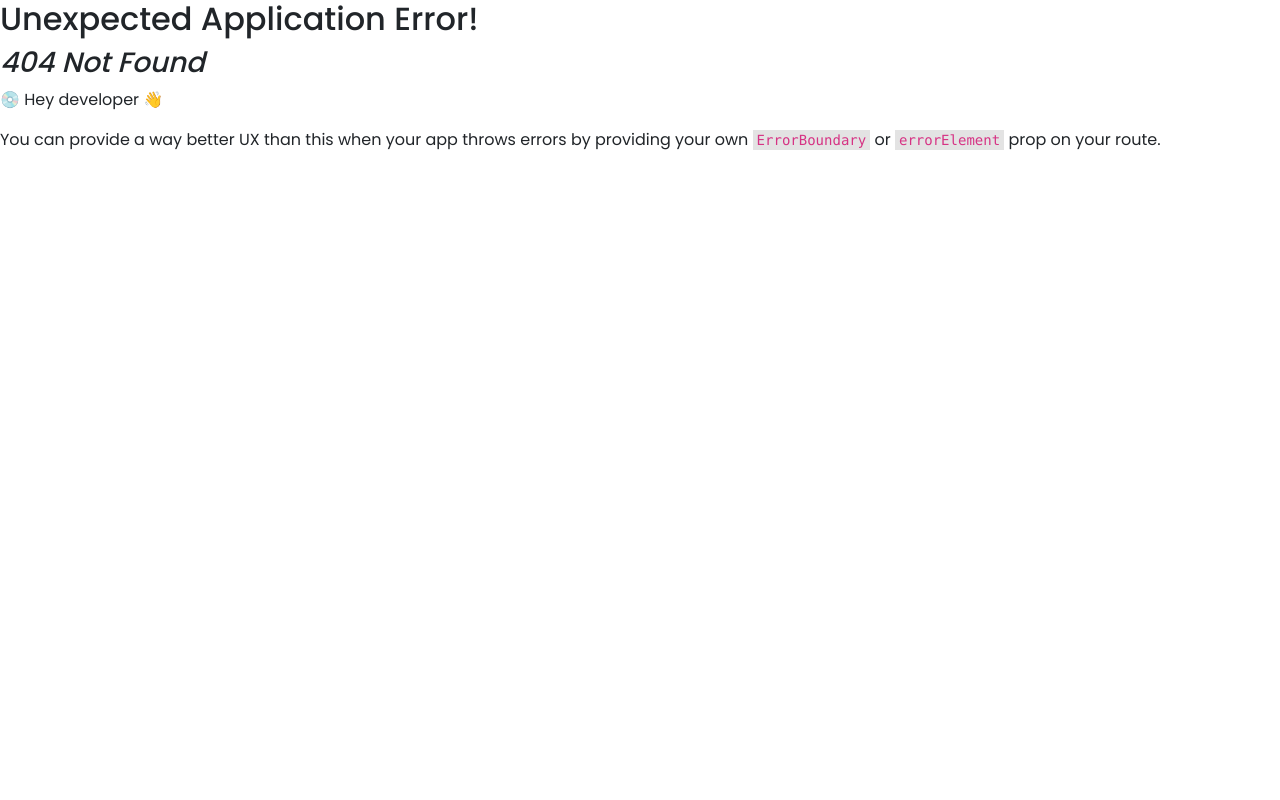
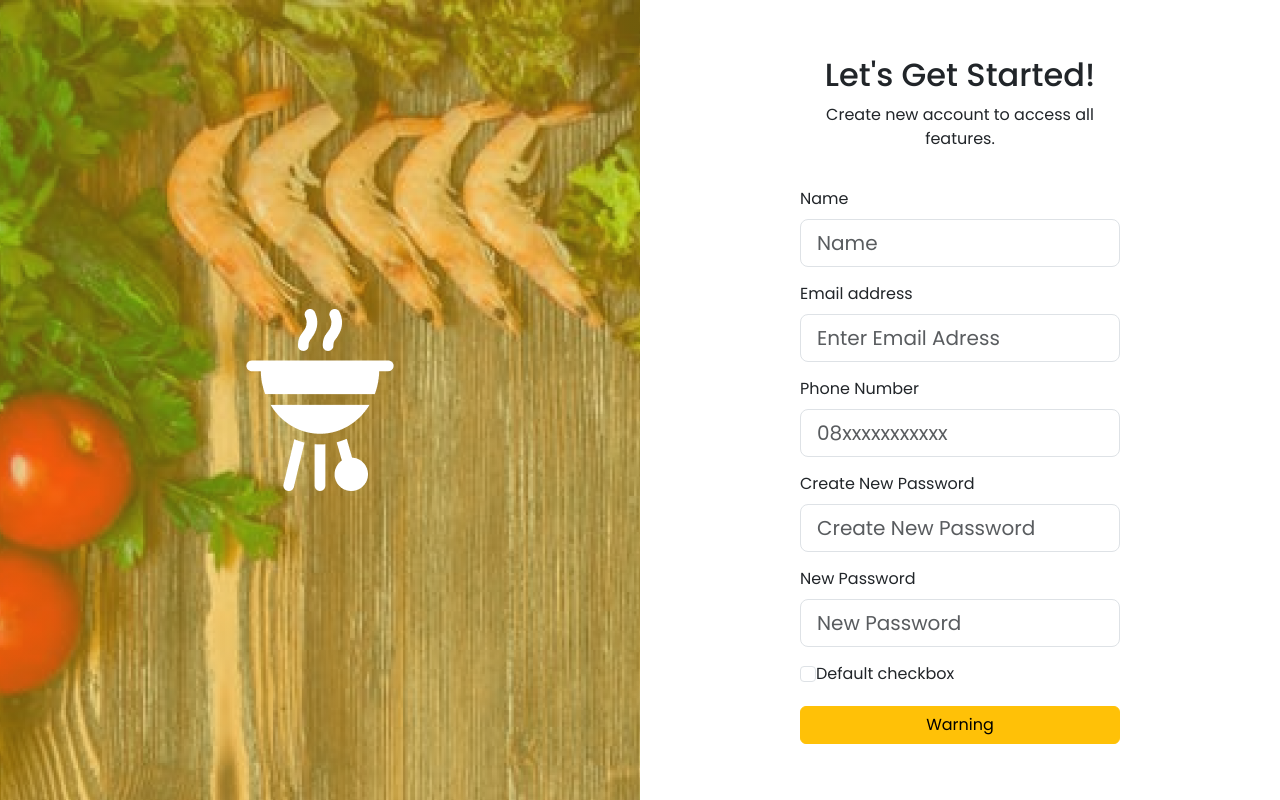
Before and after one commit to Pijar-Camp-Batch-15-Team-B/pijar-food-fe, a React (Create React App) app: page /register in a window 1280 px wide. Before the commit this address had no page. Built offline with nearby package versions, Linux system fonts and the light colour scheme.

Commit message:
[Add] Page Register

```diff
--- a/src/App.js
+++ b/src/App.js
@@ -4,6 +4,7 @@ import { createBrowserRouter, RouterProvider } from "react-router-dom";
 import Detail from "./pages/Detail";
 import Home from "./pages/Home";
 import Login from "./pages/Login";
+import Register from "./pages/Register";
 
 const router = createBrowserRouter ([
   {
@@ -17,6 +18,10 @@ const router = createBrowserRouter ([
   {
     path: "/login",
     element: <Login/>
+  },
+  {
+    path: "/register",
+    element: <Register/>
   }
 ])
 
--- a/src/components/Footer.jsx
+++ b/src/components/Footer.jsx
@@ -4,23 +4,23 @@ import "../style/Footer.css"
 function Footer() {
   return (
     <footer>
-      <div class="py-5">
-        <h1 class="d-flex justify-content-center mt-5 mb-5">
+      <div className="py-5">
+        <h1 className="d-flex justify-content-center mt-5 mb-5">
           Eat, Cook, Repeat
         </h1>
-        <p class="d-flex justify-content-center mb-5 motto-footer">
+        <p className="d-flex justify-content-center mb-5 motto-footer">
           Share your best recipe by uploading here !
         </p>
       </div>
       <div>
-        <div class="d-flex justify-content-center gap-5 mb-3 footer-link">
+        <div className="d-flex justify-content-center gap-5 mb-3 footer-link">
           <a href="#">Product</a>
           <a href="#">Company</a>
           <a href="#">Learn More</a>
           <a href="#">Get In Touch</a>
         </div>
-        <div class="d-flex justify-content-center">
-          <p class="copyright">©️ Pijarcamp</p>
+        <div className="d-flex justify-content-center">
+          <p className="copyright">©️ Pijarcamp</p>
         </div>
       </div>
     </footer>
--- a/src/pages/Login.js
+++ b/src/pages/Login.js
@@ -9,7 +9,7 @@ export default function Login() {
         <div className="left">
             <div className="left2">
                 <div className="lb">
-                    <img src="/images/barbecue 1.png" alt="logos" className="limg"/>
+                    <img src="/images/barbecue-1.png" alt="logos" className="limg"/>
                     <p className="lt">Mama Recipe.</p>
                 </div>
             </div>
--- /dev/null
+++ b/src/pages/Register.js
@@ -0,0 +1,91 @@
+import React from "react";
+import "../style/Register.css";
+
+function Register() {
+  return (
+    <section className="main-regis">
+      <div className="left-regis">
+        <img src="/images/barbecue-1.png" />
+      </div>
+      <div className="right-regis">
+        <div className="right-regis-child">
+          <div className="regis-title">
+            <h2>Let's Get Started!</h2>
+            <p>Create new account to access all features.</p>
+          </div>
+          <div className="regis-input">
+            <span>
+              <label for="exampleFormControlInput1" className="form-label">
+                Name
+              </label>
+              <input
+                type="email"
+                className="form-control form-control-lg"
+                id="exampleFormControlInput1"
+                placeholder="Name"
+              />
+            </span>
+            <span>
+              <label for="exampleFormControlInput1" className="form-label">
+                Email address
+              </label>
+              <input
+                type="email"
+                className="form-control form-control-lg"
+                id="exampleFormControlInput1"
+                placeholder="Enter Email Adress"
+              />
+            </span>
+            <span>
+              <label for="exampleFormControlInput1" className="form-label">
+                Phone Number
+              </label>
+              <input
+                type="email"
+                className="form-control form-control-lg"
+                id="exampleFormControlInput1"
+                placeholder="08xxxxxxxxxxx"
+              />
+            </span>
+            <span>
+              <label for="exampleFormControlInput1" className="form-label">
+                Create New Password
+              </label>
+              <input
+                type="email"
+                className="form-control form-control-lg"
+                id="exampleFormControlInput1"
+                placeholder="Create New Password"
+              />
+            </span>
+            <span>
+              <label for="exampleFormControlInput1" className="form-label">
+                New Password
+              </label>
+              <input
+                type="email"
+                className="form-control form-control-lg"
+                id="exampleFormControlInput1"
+                placeholder="New Password"
+              />
+            </span>
+            <span>
+              <input
+                className="form-check-input"
+                type="checkbox"
+                value=""
+                id="defaultCheck1"
+              />
+              <label className="form-check-label" for="defaultCheck1">
+                Default checkbox
+              </label>
+            </span>
+          </div>
+          <button type="button" className="btn btn-warning">Warning</button>
+        </div>
+      </div>
+    </section>
+  );
+}
+
+export default Register;
--- a/src/style/Login.css
+++ b/src/style/Login.css
@@ -17,7 +17,7 @@ html, body {
     justify-content: center;
     background-size: cover;
     background-position: center;
-    background-image: linear-gradient(#EFC81A70 100%, white 0%) ,url(/public/images/image\ 15.png);
+    background-image: linear-gradient(#EFC81A70 100%, white 0%) ,url(/public/images/image-15.png);
 }
 
 .lb {
--- /dev/null
+++ b/src/style/Register.css
@@ -0,0 +1,37 @@
+.main-regis{
+    display: flex;
+}
+
+.left-regis {
+    width: 100%;
+    height: 100vh;
+    display: flex;
+    align-items: center;
+    justify-content: center;
+    background-image: linear-gradient(#EFC81A70 100%, white 0%) ,url(/public/images/image-15.png);
+}
+
+.right-regis{
+    width: 100%;
+    height: 100vh;
+    display: flex;
+    justify-content: center;
+    align-items: center;
+}
+
+.regis-title{
+    text-align: center;
+}
+
+.regis-input {
+    display: flex;
+    flex-direction: column;
+    gap: 15px;
+}
+
+.right-regis-child{
+    display: flex;
+    flex-direction: column;
+    width: 50%;
+    gap: 20px;
+}
```
Also changed, not shown: public/images/barbecue-1.png (renamed from public/images/barbecue 1.png), public/images/image-15.png (renamed from public/images/image 15.png).
